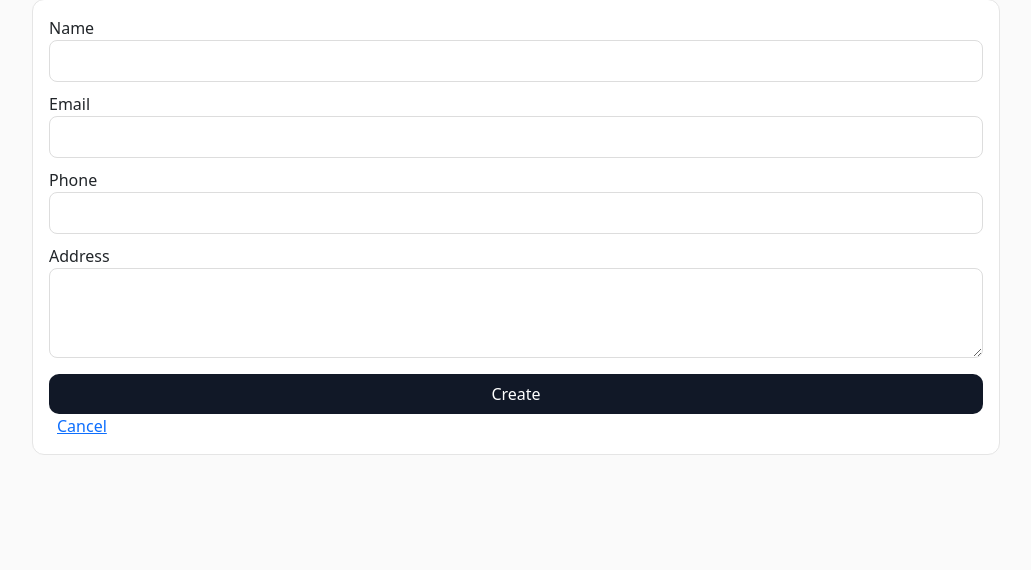
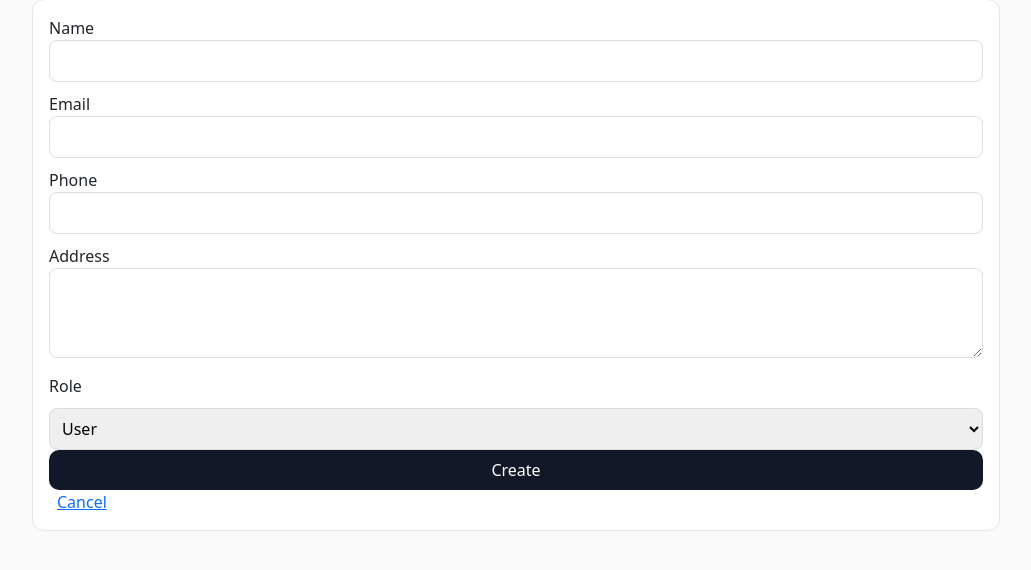
Before and after one commit to Ksmishra123/osa_staff, a Flask app: template templates/new_person.html in a window 1280 px wide. Shown: the part 130-700 px from the top of the page, without its empty margins (124-1155 px from the left). Run offline with Flask 3, Linux system fonts and the light colour scheme; the template is opened without the code that fills it, so the values that code supplies are empty; parts of the project's set-up code (start-up, migrations or seed data) failed here and were passed over.

Commit message:
Update new_person.html

```diff
--- a/templates/new_person.html
+++ b/templates/new_person.html
@@ -6,6 +6,15 @@
   <label>Email<br><input type="email" name="email" required></label>
   <label>Phone<br><input name="phone"></label>
   <label>Address<br><textarea name="address" rows="3"></textarea></label>
+  <div class="field">
+    <label>Role</label>
+    <select name="role">
+      <option value="user" selected>User</option>
+      <option value="viewer">Viewer (read-only)</option>
+      <option value="admin">Admin</option>
+    </select>
+  </div>
+
   <button type="submit">Create</button>
   <a href="{{ url_for('admin_people') }}" style="margin-left:8px;">Cancel</a>
 </form>
```
